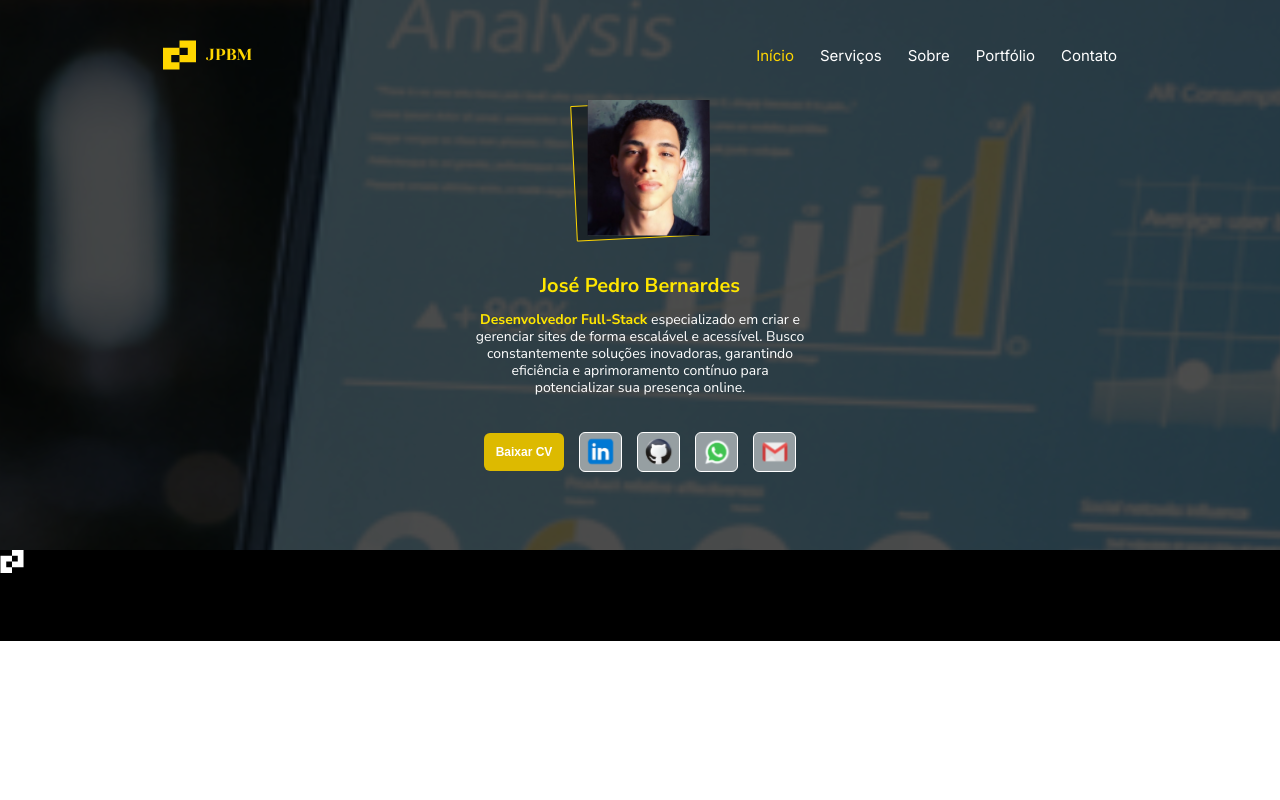
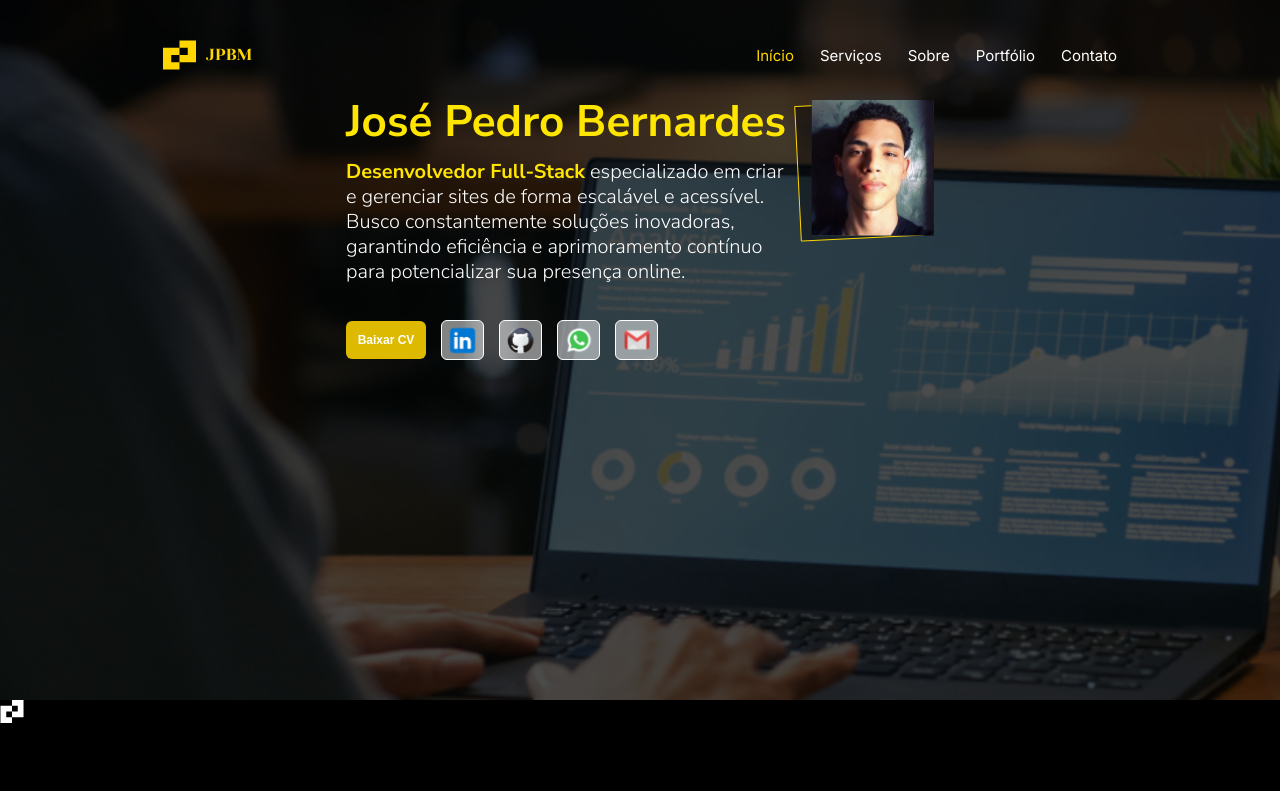
Before and after one commit to Jose-Pedro-Bernardes/portfolio-jose-pedro, a Next.js app: page / in a window 1280 px wide. Built offline with nearby package versions, Linux system fonts and the light colour scheme.

Commit message:
feat: define some css to desktop first section

```diff
--- a/src/app/Home.styles.scss
+++ b/src/app/Home.styles.scss
@@ -12,10 +12,18 @@
     background-size: cover;
     background-position: center;
     display: flex;
-    flex-direction: column-reverse;
-    justify-content: start;
-    align-items: center;
-    gap: 31.4px;
+    justify-content: center;
+
+    .alignGrid{
+        width: 100%;
+        display: flex;
+        flex-direction: column-reverse;
+        justify-content: start;
+        align-items: center;
+        gap: 31.4px;
+        padding-left: 0;
+        padding-right: 0;
+    }
 }
 
 
@@ -32,7 +40,7 @@
     }
 
     .infoContainer--description{
-        font-weight: 400;
+        font-weight: 300;
         font-size: 14px;
         width: 331px;
         text-align: center;
@@ -77,3 +85,106 @@
         }
     }
 }
+
+.firstSection__imageContainerDESK{
+    display: none;
+}
+
+@media(min-width: 600px){
+    .main__firstSection{
+        background-image: url("/images/background/home_img.svg");
+        background-size: cover;
+        background-position: center;
+    }
+}
+
+@media(min-width: 1000px){
+    .main__firstSection{
+        height: 700px;
+        .alignGrid{
+            height: 387px;
+            box-sizing: border-box;
+            padding-top: 160px;
+            display: flex;
+            align-items: center;
+            flex-direction: row;
+            justify-content: space-between;
+            width: 74.52%;
+        }
+    }
+
+    .firstSection__imageContainerDESK{
+        display: block;
+    }
+
+    .firstSection__imageContainerMOBILE{
+        display: none;
+    }
+
+    .firstSection__infoContainer{
+        display: flex;
+        flex-direction: column;
+        align-items: start;
+        gap: 15px;
+
+        .infoContainer--name{
+            font-size: 44px;
+        }
+
+        .infoContainer--description{
+            font-weight: 300;
+            font-size: 20px;
+            width: 448px;
+            text-align: start;
+            color: #FFFFFF;
+            line-height: 25px;
+
+            .bold-color{
+                color: #ffe600;
+                font-weight: 700;
+            }
+        }
+
+        .infoContainer__menuNavigate{
+            display: flex;
+            justify-content: center;
+            align-items: center;
+            gap: 15px;
+            margin-top: 21px;
+
+            .menuNavigate--downloadCV{
+                width: 114px;
+                background-color: transparent;
+                outline: 2px solid #DDBA00;
+                font-size: 1rem;
+                height: 48px;
+                border: none;
+                border-radius: 6px;
+                color: #FFFFFF;
+                font-weight: 700;
+                cursor: pointer;
+                transition: ease 0.3s all;
+            }
+            .menuNavigate--downloadCV:hover{
+                background-color: #463f00da;
+                outline: 2px solid #ffe70eda;
+            }
+
+            .menuNavigate--link{
+                width: 50px;
+                height: 48px;
+                border-radius: 6px;
+                background-color: rgb(255, 255, 255, 50%);
+                border: 1px solid #fff;
+                display: flex;
+                justify-content: center;
+                align-items: center;
+                transition: ease 0.3s all;
+            }
+
+            .menuNavigate--link:hover{
+                background-color: rgba(255, 255, 255, 0.308);
+            }
+        }
+    }
+}
```
